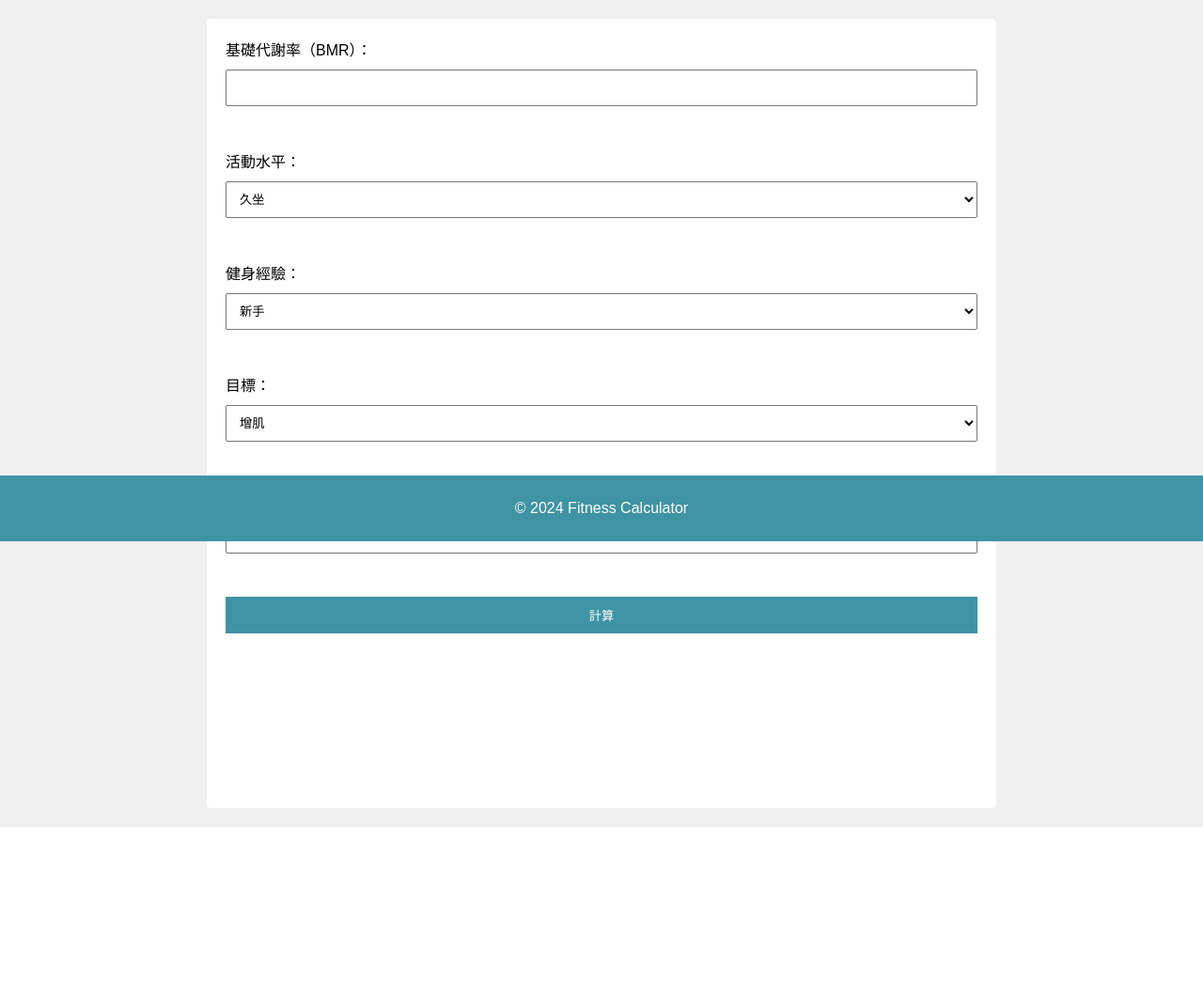
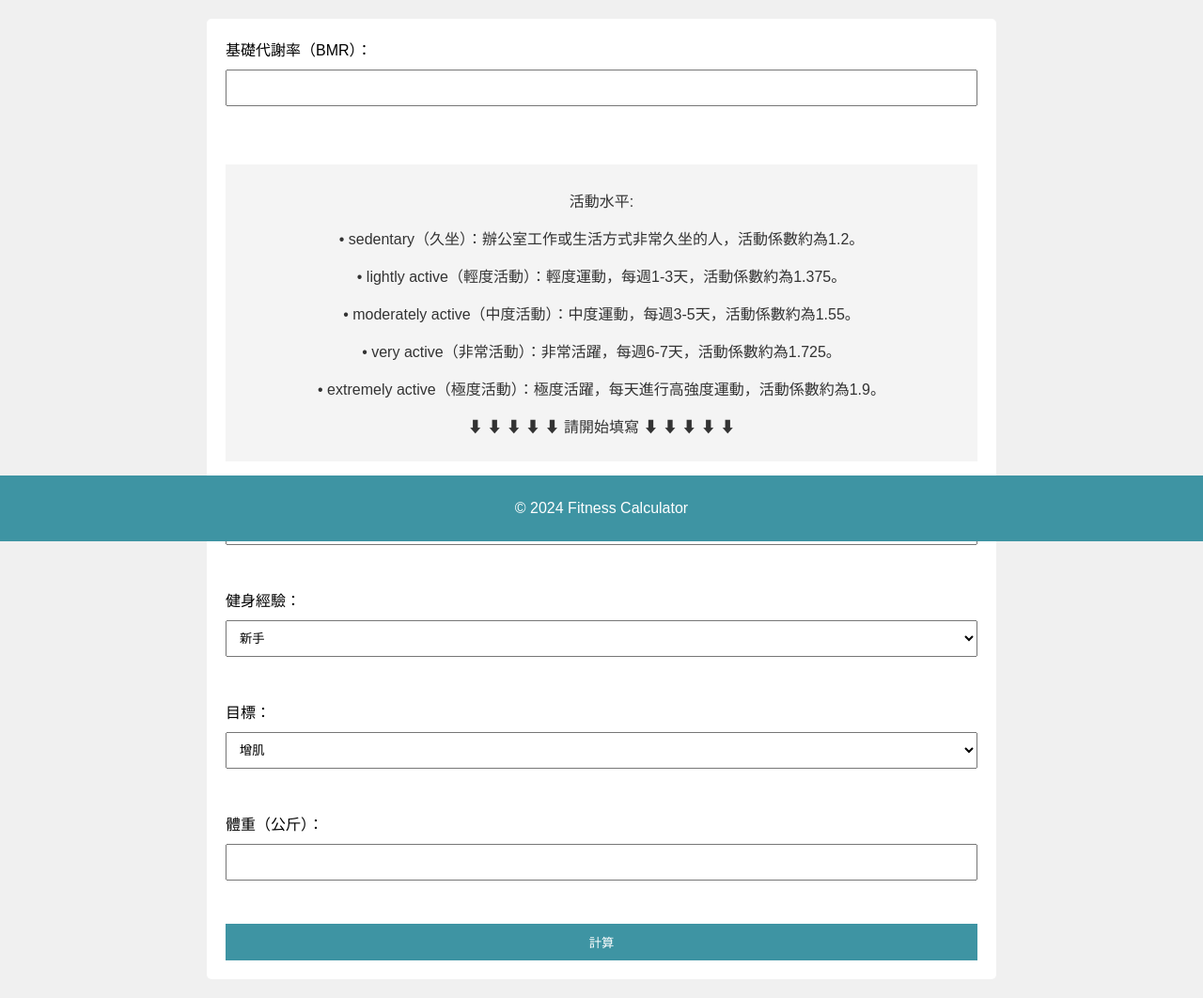
Before and after one commit to lory0617/Fitness-Calculator, a Flask app: page / in a window 1280 px wide. Shown: the part 224-1286 px from the top of the page at 94% size. Before the commit the page ends 1104 px from the top, so only its background shows below. Run offline with Flask 2, Linux system fonts and the light colour scheme; some libraries are stand-ins or nearby versions.

Commit message:
Update index.html

```diff
--- a/templates/index.html
+++ b/templates/index.html
@@ -5,6 +5,14 @@
     <meta name="viewport" content="width=device-width, initial-scale=1.0">
     <title>Fitness Calculator</title>
     <link rel="stylesheet" href="{{ url_for('static', filename='style.css') }}">
+    <style>
+        .explanation {
+            text-align: center;
+            color: #333333;
+            background-color: #f4f4f4;
+            padding: 10px;
+        }
+    </style>
 </head>
 <body>
     <header>
@@ -16,6 +24,16 @@
         <form action="/" method="POST">
             <label for="bmr">基礎代謝率（BMR）：</label>
             <input type="number" id="bmr" name="bmr" required><br><br>
+
+                <ul class="explanation">
+                    <p>活動水平:</p>
+                    <p>• sedentary（久坐）：辦公室工作或生活方式非常久坐的人，活動係數約為1.2。</p>
+                    <p>• lightly active（輕度活動）：輕度運動，每週1-3天，活動係數約為1.375。</p>
+                    <p>• moderately active（中度活動）：中度運動，每週3-5天，活動係數約為1.55。</p>
+                    <p>• very active（非常活動）：非常活躍，每週6-7天，活動係數約為1.725。</p>
+                    <p>• extremely active（極度活動）：極度活躍，每天進行高強度運動，活動係數約為1.9。</p>
+                    <p>⬇ ⬇ ⬇ ⬇ ⬇ 請開始填寫 ⬇ ⬇ ⬇ ⬇ ⬇</p>
+                </ul>
 
             <label for="activity_level">活動水平：</label>
             <select id="activity_level" name="activity_level">
```
